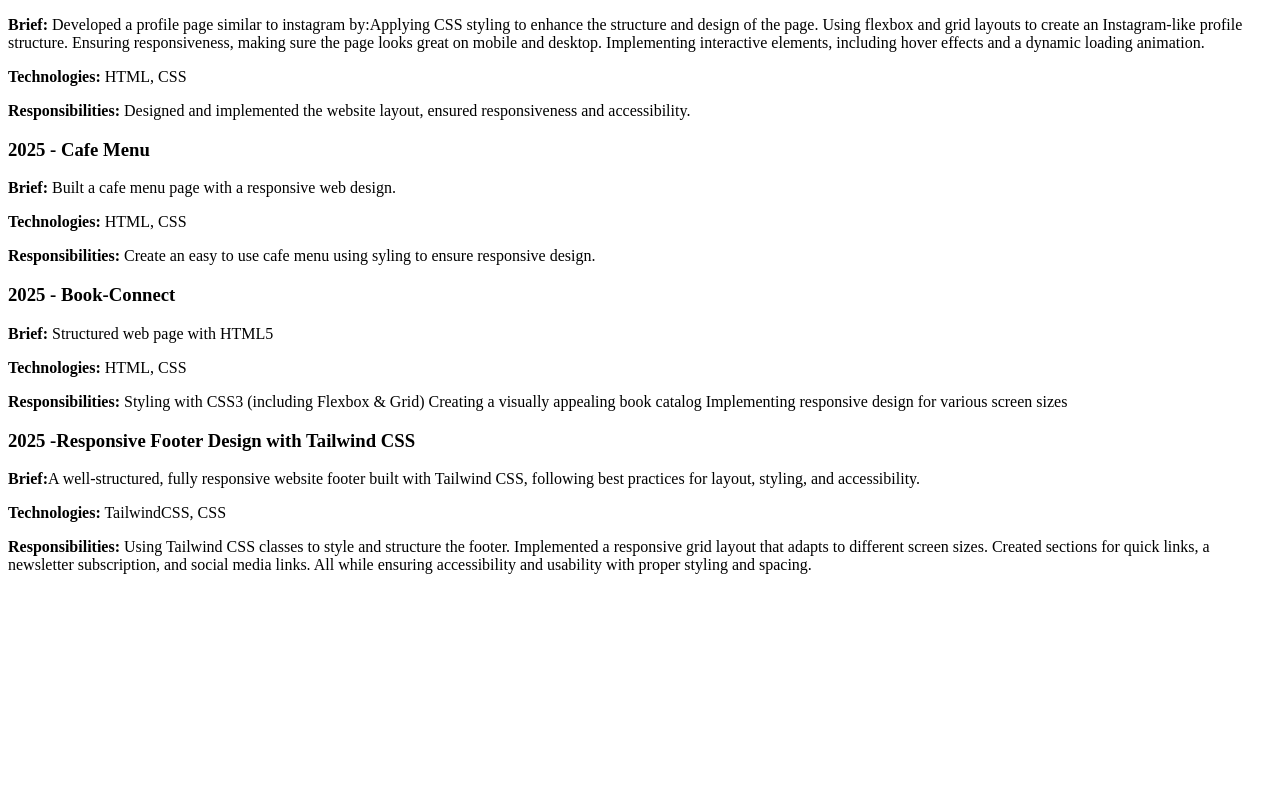
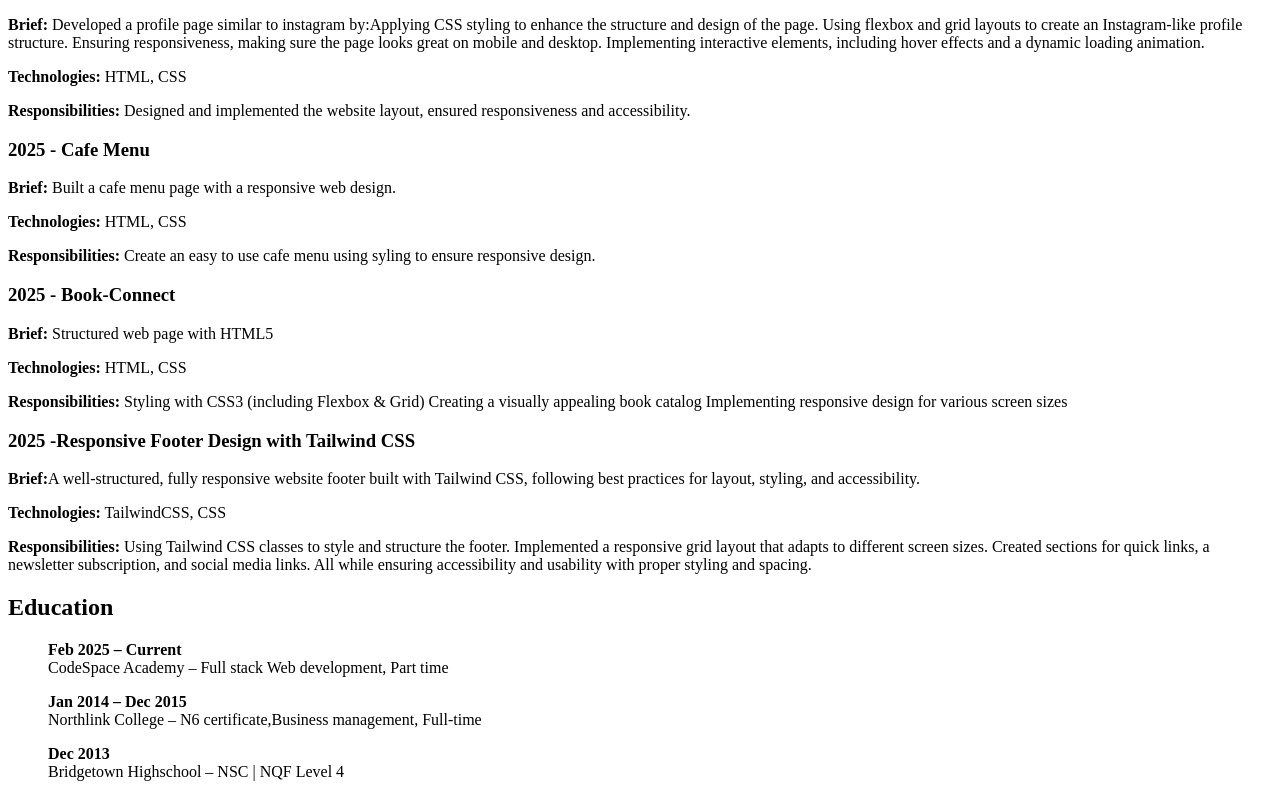
Before and after one commit to brettmauricewilliams/Resume-Project, a plain HTML site: page Index.html in a window 1280 px wide. Shown: the part 541-1338 px from the top of the page. Before the commit the page ends 1131 px from the top, so only its background shows below. Drawn offline with Linux system fonts and the light colour scheme.

Commit message:
Update Index.html
Education section added with accurate info.

```diff
--- a/Index.html
+++ b/Index.html
@@ -107,3 +107,27 @@ All while ensuring accessibility and usability with proper styling and spacing.<
     <!-- End of Project List -->
   </div>
 </div>
+<div class="cards-container">
+  <!--Eduction Section-->
+<div class="card education">
+  <h2>Education</h2>
+  <!-- First Education-->
+  <div class="education1">
+  <ul class="education">
+    <strong>Feb 2025 – Current</strong><br>CodeSpace Academy – Full stack Web development, Part time
+    </ul>
+    </div>
+    <!-- Second Education-->
+    <div class="education2">
+      <ul class="education">
+    <strong>Jan 2014 – Dec 2015</strong><br>Northlink College – N6 certificate,Business management, Full-time
+      </ul>
+    </div>
+    <!-- Third Education-->
+    <div class="education3">
+      <ul class="education">
+    <strong> Dec 2013</strong><br>Bridgetown Highschool – NSC | NQF Level 4
+      </ul>
+    </div>
+  </ul>
+</div>
```
